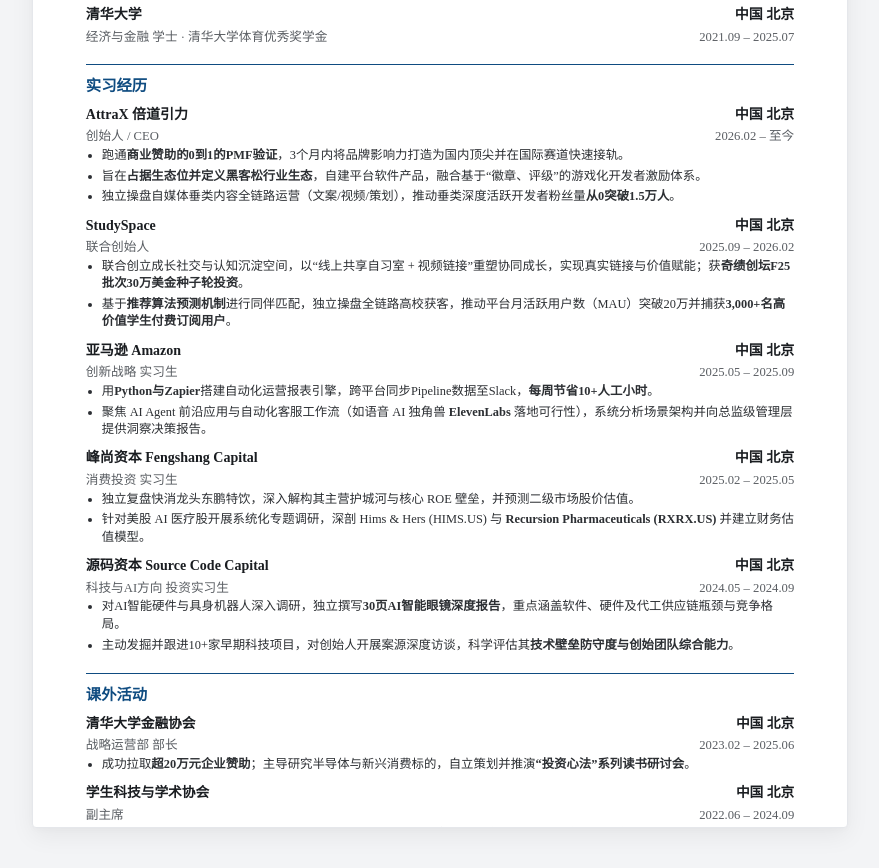
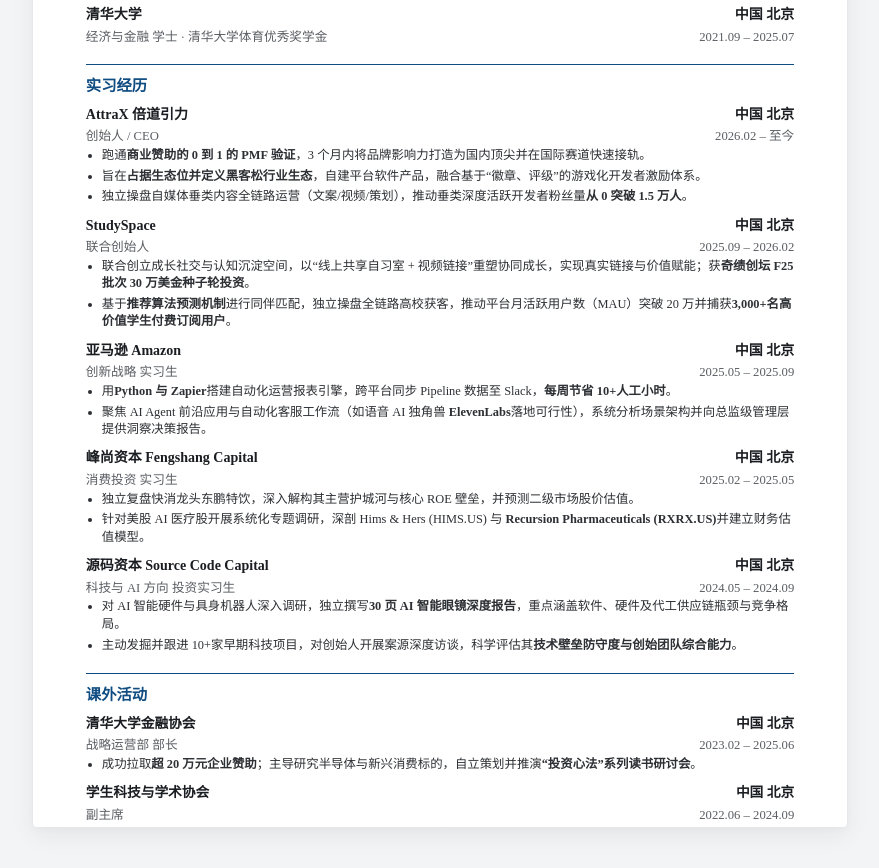
Before and after one commit to James-wu614/cv, a plain HTML site: page index.html in a window 1280 px wide. Shown: the part 1565-2433 px from the top of the page, without its empty margins (200-1079 px from the left). Drawn offline with Linux system fonts and the light colour scheme.

Commit message:
Pangu space and custom sports/tech rewrite

```diff
--- a/index.html
+++ b/index.html
@@ -18,6 +18,7 @@
       box-sizing: border-box;
       margin: 0;
       padding: 0;
+      font-variant-numeric: lining-nums; /* Ensures all numbers in Baskerville & Georgia are aligned equally */
     }
     body {
       background-color: #F3F4F6;
@@ -433,9 +434,9 @@
 
  <!-- Header -->
  <div class="header-name">吴哲维</div>
-    <div class="tagline" style="font-size: 10pt;">AI 创始人  ·  清华-哥大双学位硕士在读</div>
+ <div class="tagline" style="font-size: 10pt;">AI 创始人 · 清华-哥大双学位硕士在读</div>
  <div class="contact" style="font-size: 9.5pt;">
-      (+86) 137-5719-0418  ·  zheweiwu2003@gmail.com
+ (+86) 137-5719-0418 · zheweiwu2003@gmail.com
  </div>
  <div class="divider"></div>
 
@@ -476,9 +477,9 @@
  <span>2026.02 – 至今</span>
  </div>
  <ul>
-      <li>跑通<b>商业赞助的0到1的PMF验证</b>，3个月内将品牌影响力打造为国内顶尖并在国际赛道快速接轨。</li>
+ <li>跑通<b>商业赞助的 0 到 1 的 PMF 验证</b>，3 个月内将品牌影响力打造为国内顶尖并在国际赛道快速接轨。</li>
  <li>旨在<b>占据生态位并定义黑客松行业生态</b>，自建平台软件产品，融合基于“徽章、评级”的游戏化开发者激励体系。</li>
-      <li>独立操盘自媒体垂类内容全链路运营（文案/视频/策划），推动垂类深度活跃开发者粉丝量<b>从0突破1.5万人</b>。</li>
+ <li>独立操盘自媒体垂类内容全链路运营（文案/视频/策划），推动垂类深度活跃开发者粉丝量<b>从 0 突破 1.5 万人</b>。</li>
  </ul>
 
  <!-- 2. StudySpace -->
@@ -491,8 +492,8 @@
  <span>2025.09 – 2026.02</span>
  </div>
  <ul>
-      <li>联合创立成长社交与认知沉淀空间，以“线上共享自习室 + 视频链接”重塑协同成长，实现真实链接与价值赋能；获<b>奇绩创坛F25批次30万美金种子轮投资</b>。</li>
-      <li>基于<b>推荐算法预测机制</b>进行同伴匹配，独立操盘全链路高校获客，推动平台月活跃用户数（MAU）突破20万并捕获<b>3,000+名高价值学生付费订阅用户</b>。</li>
+ <li>联合创立成长社交与认知沉淀空间，以“线上共享自习室 + 视频链接”重塑协同成长，实现真实链接与价值赋能；获<b>奇绩创坛 F25 批次 30 万美金种子轮投资</b>。</li>
+ <li>基于<b>推荐算法预测机制</b>进行同伴匹配，独立操盘全链路高校获客，推动平台月活跃用户数（MAU）突破 20 万并捕获<b>3,000+名高价值学生付费订阅用户</b>。</li>
  </ul>
 
  <!-- 3. Amazon -->
@@ -505,8 +506,8 @@
  <span>2025.05 – 2025.09</span>
  </div>
  <ul>
-      <li>用<b>Python与Zapier</b>搭建自动化运营报表引擎，跨平台同步Pipeline数据至Slack，<b>每周节省10+人工小时</b>。</li>
-      <li>聚焦 AI Agent 前沿应用与自动化客服工作流（如语音 AI 独角兽 <b>ElevenLabs</b> 落地可行性），系统分析场景架构并向总监级管理层提供洞察决策报告。</li>
+ <li>用<b>Python 与 Zapier</b>搭建自动化运营报表引擎，跨平台同步 Pipeline 数据至 Slack，<b>每周节省 10+人工小时</b>。</li>
+ <li>聚焦 AI Agent 前沿应用与自动化客服工作流（如语音 AI 独角兽 <b>ElevenLabs</b>落地可行性），系统分析场景架构并向总监级管理层提供洞察决策报告。</li>
  </ul>
 
  <!-- 4. Fengshang Capital -->
@@ -520,7 +521,7 @@
  </div>
  <ul>
  <li>独立复盘快消龙头东鹏特饮，深入解构其主营护城河与核心 ROE 壁垒，并预测二级市场股价估值。</li>
-      <li>针对美股 AI 医疗股开展系统化专题调研，深剖 Hims & Hers (HIMS.US) 与 <b>Recursion Pharmaceuticals (RXRX.US)</b> 并建立财务估值模型。</li>
+ <li>针对美股 AI 医疗股开展系统化专题调研，深剖 Hims & Hers (HIMS.US) 与 <b>Recursion Pharmaceuticals (RXRX.US)</b>并建立财务估值模型。</li>
  </ul>
 
  <!-- 5. Source Code Capital -->
@@ -529,12 +530,12 @@
  <span>中国 北京</span>
  </div>
  <div class="block-subheader" style="font-size: 9.5pt;">
-      <span>科技与AI方向 投资实习生</span>
+ <span>科技与 AI 方向 投资实习生</span>
  <span>2024.05 – 2024.09</span>
  </div>
  <ul>
-      <li>对AI智能硬件与具身机器人深入调研，独立撰写<b>30页AI智能眼镜深度报告</b>，重点涵盖软件、硬件及代工供应链瓶颈与竞争格局。</li>
-      <li>主动发掘并跟进10+家早期科技项目，对创始人开展案源深度访谈，科学评估其<b>技术壁垒防守度与创始团队综合能力</b>。</li>
+ <li>对 AI 智能硬件与具身机器人深入调研，独立撰写<b>30 页 AI 智能眼镜深度报告</b>，重点涵盖软件、硬件及代工供应链瓶颈与竞争格局。</li>
+ <li>主动发掘并跟进 10+家早期科技项目，对创始人开展案源深度访谈，科学评估其<b>技术壁垒防守度与创始团队综合能力</b>。</li>
  </ul>
 
  <!-- Extracurricular Activities -->
@@ -550,7 +551,7 @@
  <span>2023.02 – 2025.06</span>
  </div>
  <ul>
-      <li>成功拉取<b>超20万元企业赞助</b>；主导研究半导体与新兴消费标的，自立策划并推演<b>“投资心法”系列读书研讨会</b>。</li>
+ <li>成功拉取<b>超 20 万元企业赞助</b>；主导研究半导体与新兴消费标的，自立策划并推演<b>“投资心法”系列读书研讨会</b>。</li>
  </ul>
 
  <div class="block-header" style="font-size: 10.3pt;">
@@ -562,17 +563,17 @@
  <span>2022.06 – 2024.09</span>
  </div>
  <ul>
-      <li>作为赛事总负责人统筹策划“今经乐道”大赛，协调多部门<b>吸引全国顶尖院校4000+名参赛者，决赛直播达2万+人观看</b>（获最高学术赛事评级）。</li>
+ <li>作为赛事总负责人统筹策划“今经乐道”大赛，协调多部门<b>吸引全国顶尖院校 4000+名参赛者，决赛直播达 2 万+人观看</b>（获最高学术赛事评级）。</li>
  </ul>
 
  <!-- Skills & Achievements -->
  <div class="section-divider"></div>
  <div class="section-title">个人技能</div>
  <div class="skills-line">
-      <b>语言：</b>英语（雅思7.0）、意大利语（A2）  &nbsp;|&nbsp;
-      <b>技能：</b>Python, SQL, Tableau, Git, Zapier, STATA  &nbsp;|&nbsp;
-      <b>荣誉：</b>《最强大脑第10季》全国20强  &nbsp;|&nbsp;
-      <b>爱好：</b>乒乓球（国家二级运动员）、篮球（资深球迷，曾于黑客松获胜并自研NBA选秀预测模型游戏）
+ <b>语言：</b>英语（雅思 7.0）、意大利语（A2） &nbsp;|&nbsp;
+ <b>技能：</b>Python, SQL, Tableau, Git, Zapier, STATA &nbsp;|&nbsp;
+ <b>荣誉：</b>《最强大脑第 10 季》全国 20 强 &nbsp;|&nbsp;
+ <b>爱好：</b>乒乓球（国家二级运动员）、篮球（资深球迷，自研 NBA 选秀预测模型，黑客松获奖）
  </div>
 
  </div>
```
Lines whose indentation alone changed are shown as unchanged.
